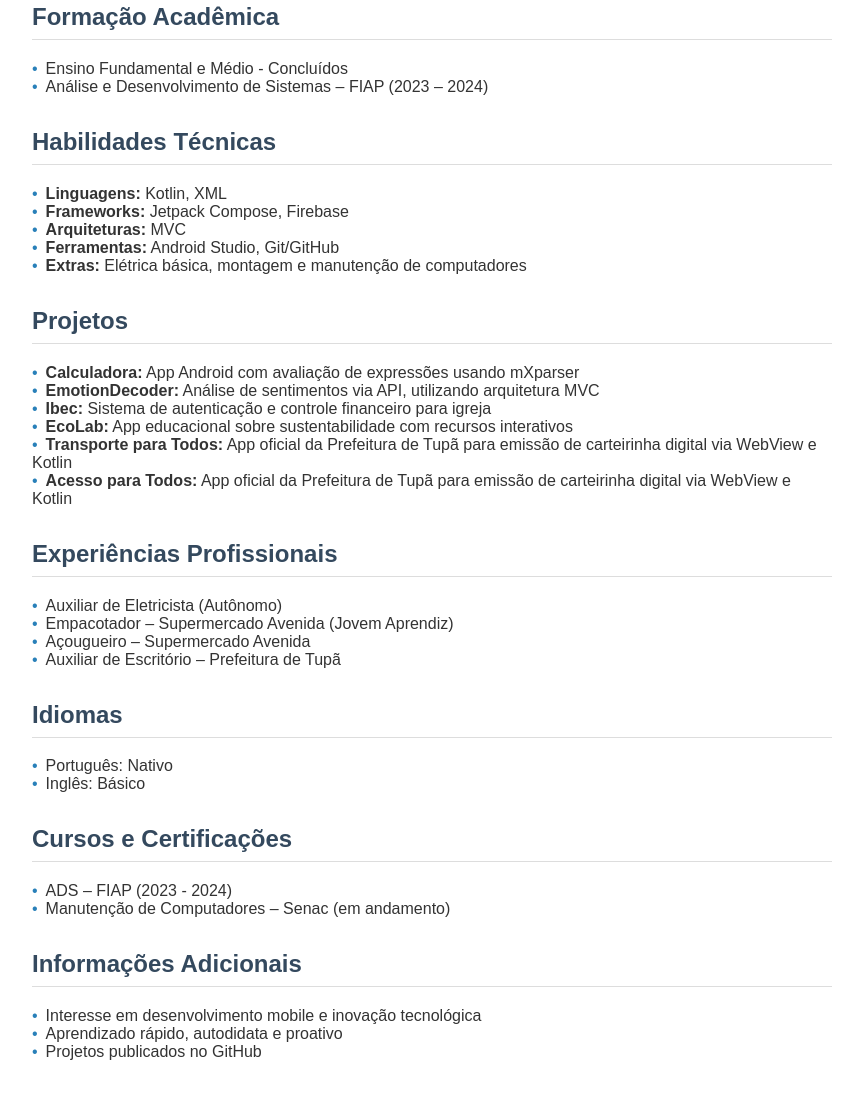
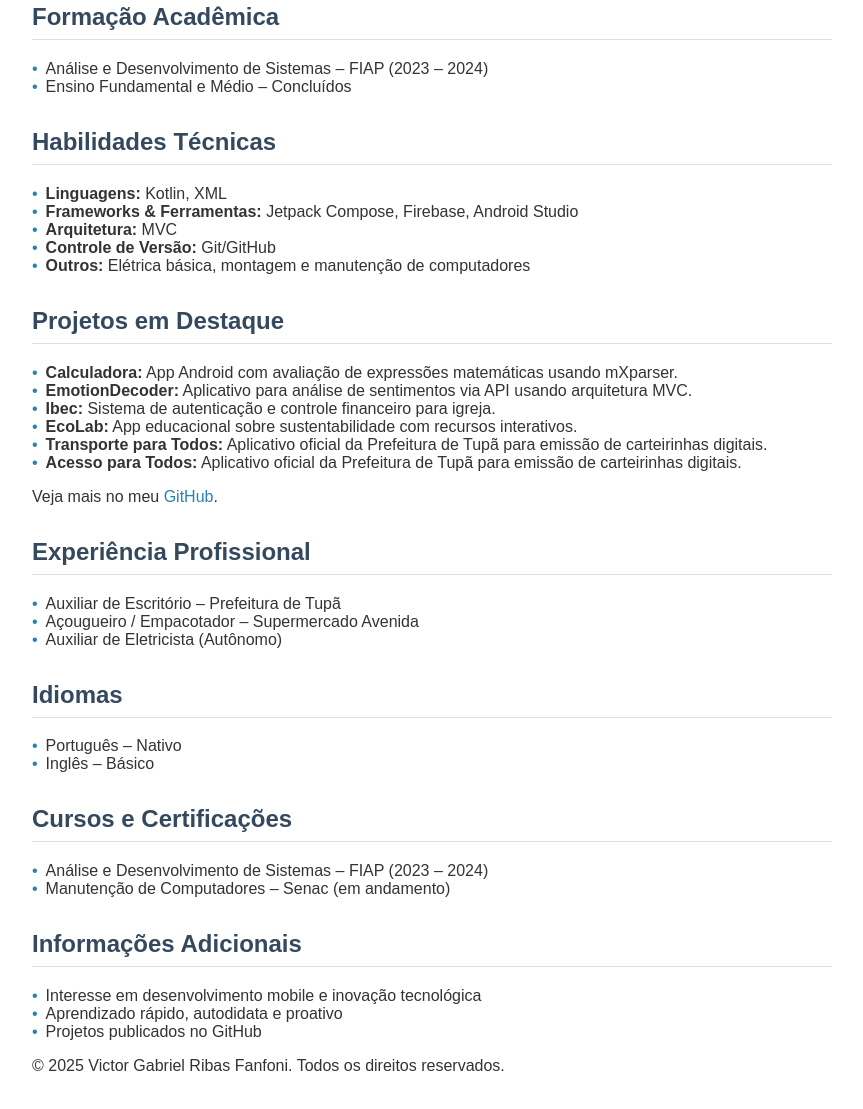
Before and after one commit to victorFanfoni/Portifolio, a plain HTML site: page index.html in a window 1280 px wide. Shown: the part 323-1432 px from the top of the page, without its empty margins (208-1071 px from the left). Drawn offline with Linux system fonts and the light colour scheme.

Commit message:
Update index.html

```diff
--- a/index.html
+++ b/index.html
@@ -3,32 +3,33 @@
 <head>
   <meta charset="UTF-8" />
   <meta name="viewport" content="width=device-width, initial-scale=1.0" />
-  <title>Victor Gabriel - Desenvolvedor Android</title>
+  <title>Victor Gabriel Ribas Fanfoni – Desenvolvedor Android</title>
   <link rel="stylesheet" href="style.css" />
+  <meta name="description" content="Portfólio de Victor Gabriel Ribas Fanfoni – Desenvolvedor Android especialista em Kotlin, Jetpack Compose e Firebase."/>
 </head>
 <body>
   <div class="container">
     <header>
       <h1>Victor Gabriel Ribas Fanfoni</h1>
-      <p>Desenvolvedor Android | Kotlin • Jetpack Compose • Firebase</p>
-      <p>
+      <p class="headline">Desenvolvedor Android | Kotlin • Jetpack Compose • Firebase</p>
+      <p class="contact">
         <strong>Contato:</strong> (11) 93619-6194 |
         <a href="mailto:victorfanfoni@gmail.com">victorfanfoni@gmail.com</a> |
-        <a href="https://github.com/victorfanfoni" target="_blank">GitHub</a>
+        <a href="https://github.com/victorfanfoni" target="_blank" rel="noopener">GitHub</a>
       </p>
     </header>
 
     <main>
       <section>
         <h2>Objetivo Profissional</h2>
-        <p>Iniciar minha carreira como desenvolvedor Android, aplicando conhecimentos em desenvolvimento de software para criar soluções inovadoras e crescer profissionalmente na área de tecnologia.</p>
+        <p>Atuar como Desenvolvedor Android, aplicando conhecimentos em Kotlin, Jetpack Compose e Firebase para criar soluções inovadoras e escaláveis, contribuindo para o crescimento tecnológico da organização.</p>
       </section>
 
       <section>
         <h2>Formação Acadêmica</h2>
         <ul>
-          <li>Ensino Fundamental e Médio - Concluídos</li>
           <li>Análise e Desenvolvimento de Sistemas – FIAP (2023 – 2024)</li>
+          <li>Ensino Fundamental e Médio – Concluídos</li>
         </ul>
       </section>
 
@@ -36,47 +37,47 @@
         <h2>Habilidades Técnicas</h2>
         <ul>
           <li><strong>Linguagens:</strong> Kotlin, XML</li>
-          <li><strong>Frameworks:</strong> Jetpack Compose, Firebase</li>
-          <li><strong>Arquiteturas:</strong> MVC</li>
-          <li><strong>Ferramentas:</strong> Android Studio, Git/GitHub</li>
-          <li><strong>Extras:</strong> Elétrica básica, montagem e manutenção de computadores</li>
+          <li><strong>Frameworks & Ferramentas:</strong> Jetpack Compose, Firebase, Android Studio</li>
+          <li><strong>Arquitetura:</strong> MVC</li>
+          <li><strong>Controle de Versão:</strong> Git/GitHub</li>
+          <li><strong>Outros:</strong> Elétrica básica, montagem e manutenção de computadores</li>
         </ul>
       </section>
 
       <section>
-        <h2>Projetos</h2>
+        <h2>Projetos em Destaque</h2>
         <ul>
-          <li><strong>Calculadora:</strong> App Android com avaliação de expressões usando mXparser</li>
-          <li><strong>EmotionDecoder:</strong> Análise de sentimentos via API, utilizando arquitetura MVC</li>
-          <li><strong>Ibec:</strong> Sistema de autenticação e controle financeiro para igreja</li>
-          <li><strong>EcoLab:</strong> App educacional sobre sustentabilidade com recursos interativos</li>
-          <li><strong>Transporte para Todos:</strong> App oficial da Prefeitura de Tupã para emissão de carteirinha digital via WebView e Kotlin</li>
-          <li><strong>Acesso para Todos:</strong> App oficial da Prefeitura de Tupã para emissão de carteirinha digital via WebView e Kotlin</li>
+          <li><strong>Calculadora:</strong> App Android com avaliação de expressões matemáticas usando mXparser.</li>
+          <li><strong>EmotionDecoder:</strong> Aplicativo para análise de sentimentos via API usando arquitetura MVC.</li>
+          <li><strong>Ibec:</strong> Sistema de autenticação e controle financeiro para igreja.</li>
+          <li><strong>EcoLab:</strong> App educacional sobre sustentabilidade com recursos interativos.</li>
+          <li><strong>Transporte para Todos:</strong> Aplicativo oficial da Prefeitura de Tupã para emissão de carteirinhas digitais.</li>
+          <li><strong>Acesso para Todos:</strong> Aplicativo oficial da Prefeitura de Tupã para emissão de carteirinhas digitais.</li>
         </ul>
+        <p>Veja mais no meu <a href="https://github.com/victorfanfoni" target="_blank" rel="noopener">GitHub</a>.</p>
       </section>
 
       <section>
-        <h2>Experiências Profissionais</h2>
+        <h2>Experiência Profissional</h2>
         <ul>
+          <li>Auxiliar de Escritório – Prefeitura de Tupã</li>
+          <li>Açougueiro / Empacotador – Supermercado Avenida</li>
           <li>Auxiliar de Eletricista (Autônomo)</li>
-          <li>Empacotador – Supermercado Avenida (Jovem Aprendiz)</li>
-          <li>Açougueiro – Supermercado Avenida</li>
-          <li>Auxiliar de Escritório – Prefeitura de Tupã</li>
         </ul>
       </section>
 
       <section>
         <h2>Idiomas</h2>
         <ul>
-          <li>Português: Nativo</li>
-          <li>Inglês: Básico</li>
+          <li>Português – Nativo</li>
+          <li>Inglês – Básico</li>
         </ul>
       </section>
 
       <section>
         <h2>Cursos e Certificações</h2>
         <ul>
-          <li>ADS – FIAP (2023 - 2024)</li>
+          <li>Análise e Desenvolvimento de Sistemas – FIAP (2023 – 2024)</li>
           <li>Manutenção de Computadores – Senac (em andamento)</li>
         </ul>
       </section>
@@ -90,6 +91,10 @@
         </ul>
       </section>
     </main>
+
+    <footer>
+      <p>&copy; 2025 Victor Gabriel Ribas Fanfoni. Todos os direitos reservados.</p>
+    </footer>
   </div>
 </body>
 </html>
```
